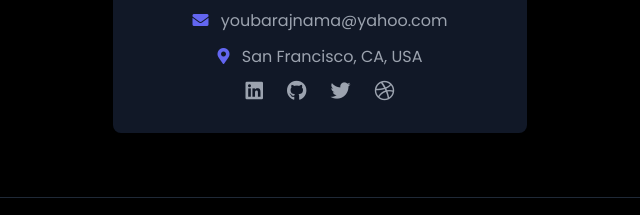
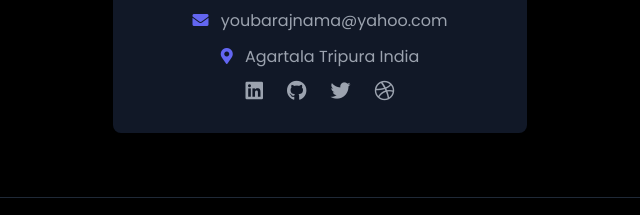
Before and after one commit to uvraj1/Web-Designer-portfolio, a plain HTML site: page index.html in a window 1280 px wide. Shown: the part 3408-3623 px from the top of the page, 320-960 px from the left. Drawn offline with nearby package versions, Linux system fonts and the light colour scheme.

Commit message:
index.html

```diff
--- a/index.html
+++ b/index.html
@@ -444,7 +444,7 @@
      <p>
       <i class="fas fa-map-marker-alt mr-2 text-indigo-500">
       </i>
-      San Francisco, CA, USA
+      Agartala Tripura India
      </p>
      <div class="flex justify-center space-x-6 mt-4">
       <a class="text-gray-400 hover:text-indigo-500 text-xl" href="https://linkedin.com/in/alexjohnson" rel="noopener noreferrer" target="_blank">
```
